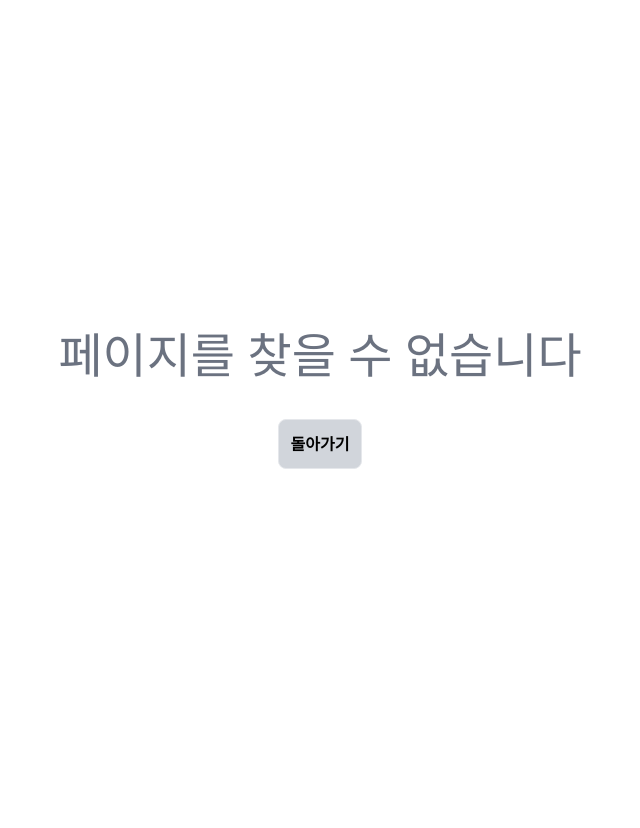
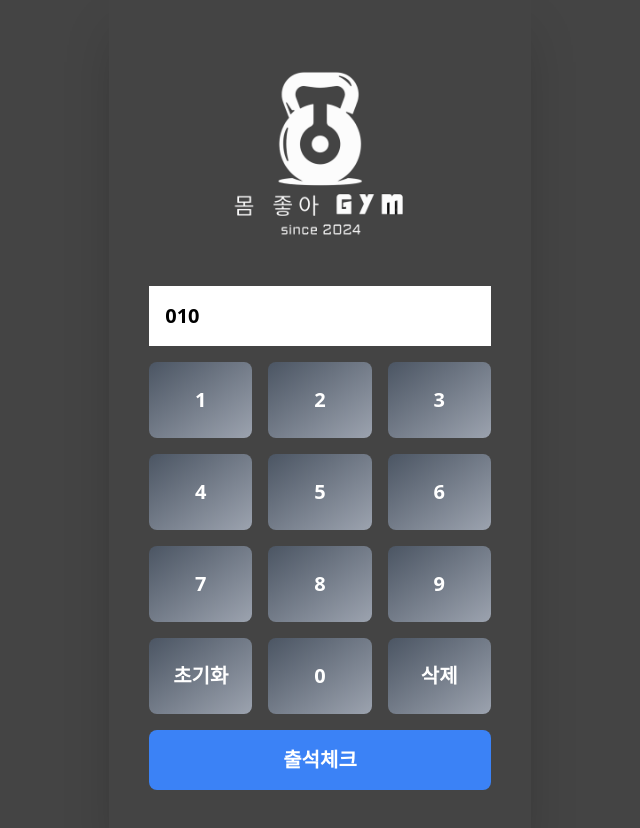
Before and after one commit to protein24g/gym, a React (Vite) app in the folder front/: page /attendance-check in a window 1280 px wide. Shown: the top 828 px of the page, without its empty margins (320-960 px from the left). Before the commit the page ends 800 px from the top, so only its background shows below. Built offline with nearby package versions, Linux system fonts and the light colour scheme.

Commit message:
출석체크 프론트, 백 구현

```diff
--- a/front/src/App.tsx
+++ b/front/src/App.tsx
@@ -17,6 +17,7 @@ import TrainersPage from './pages/sidebar/trainers/TrainersPage';
 import StudentsPage from './pages/students/StudentsPage';
 import ManagerCrudPage from './pages/managers/ManagerCrudPage';
 import MyPage from './pages/sidebar/MyPage';
+import AttendanceCheckPage from './pages/attendance/AttendanceCheckPage';
 
 function App() {
   const [isSidebarOpen, setSidebarOpen] = useState<boolean>(true);
@@ -67,6 +68,7 @@ function App() {
               <Route path='oauth-signup' element={<OAuthSignUpPage />} />
               <Route path='oauth-callback' element={<OAuthCallback />} />
             </Route>
+            <Route path='attendance-check' element={<AttendanceCheckPage />}></Route>
             <Route path='*' element={<NotFound />} />
           </Routes>
         </SidebarContext.Provider>
--- a/front/src/components/Sidebar/Sidebar.tsx
+++ b/front/src/components/Sidebar/Sidebar.tsx
@@ -56,7 +56,6 @@ const Sidebar: FC<{isUser: boolean}> = ({isUser}) => {
     try {
       const response = await axios.get('http://localhost:3000/api/mypage/side-profile', {withCredentials: true});
 
-      console.log(response);
       if (response.status === 200) {
         setSideProfile(response.data);
       }
--- /dev/null
+++ b/front/src/pages/attendance/AttendanceCheckPage.tsx
@@ -0,0 +1,69 @@
+import { FC, useState } from "react"
+import LogoImage1 from '../../assets/logoImage-1.png'
+import axios, { AxiosError } from "axios";
+
+const AttendanceCheckPage: FC = () => {
+  const btnAry: string[] = ['1', '2', '3', '4', '5', '6', '7', '8', '9', '초기화', '0', '삭제']
+  const [telNumber, settelNumber] = useState<string>('010');
+
+  const btnClick = (num: string) => {
+    if (num === '초기화') {
+      settelNumber('010');
+    } else if (num === '삭제') {
+      settelNumber(telNumber.slice(0, -1));
+    } else if (!isNaN(Number(num))) {
+      settelNumber(telNumber + num);
+    }
+  };
+
+  const checkIn = async () => {
+    try {
+      const response = await axios.post('http://localhost:3000/api/attendances',
+        {
+          telNumber
+        },
+        {withCredentials: true}
+      );
+
+      if (response.status === 201) {
+        alert('출석체크 성공');
+
+      }
+    } catch (error) {
+      const axiosError = error as AxiosError;
+      const data = axiosError.response?.data as {message: string};
+      alert(data.message);
+    } finally {
+      settelNumber('010');
+    }
+  }
+
+  return (
+    <div className='flex min-h-screen justify-center items-center bg-custom-gray text-white'>
+      <div className="text-white text-center text-xl font-bold p-10 shadow-2xl">
+        {/* 사이트 로고 */}
+        <img src={LogoImage1} className='mx-auto max-w-72'/>
+        <div className="my-4">
+          <input type='text' className="w-full p-4 text-black focus:outline-none" value={telNumber} onChange={(e) => settelNumber(e.target.value)}/>
+        </div>
+        <div className="grid grid-cols-3 gap-4">
+          {btnAry.map((num) =>
+            (
+              <div key={num} onClick={() => (btnClick(num))} className="flex justify-center items-center bg-gradient-to-br hover:from-gray-400 hover:to-gray-300 from-gray-600 to-gray-400 p-4 md:p-6 rounded-lg cursor-pointer transition-transform transform hover:scale-105">
+                {num}
+              </div>
+            ))
+          }
+        </div>
+        <div
+          onClick={() => checkIn()}
+          className="flex justify-center items-center my-4 hover:bg-blue-400 bg-blue-500 p-4 text-xl font-bold rounded-lg cursor-pointer"
+        >
+          출석체크
+        </div>
+      </div>
+    </div>
+  )
+}
+
+export default AttendanceCheckPage
--- a/front/src/pages/sidebar/MyPage.tsx
+++ b/front/src/pages/sidebar/MyPage.tsx
@@ -27,7 +27,6 @@ const MyPage: FC = () => {
     setIsLoading(true); // 데이터 로딩 시작 시 true로 설정
     try {
       const response = await axios.get(`http://localhost:3000/api/mypage`, { withCredentials: true });
-      console.log(response);
       if (response.status === 200) {
         setUserData(response.data);
       }
```
Also changed, not shown: 2 other files (tests, documents, lock files or other folders).
